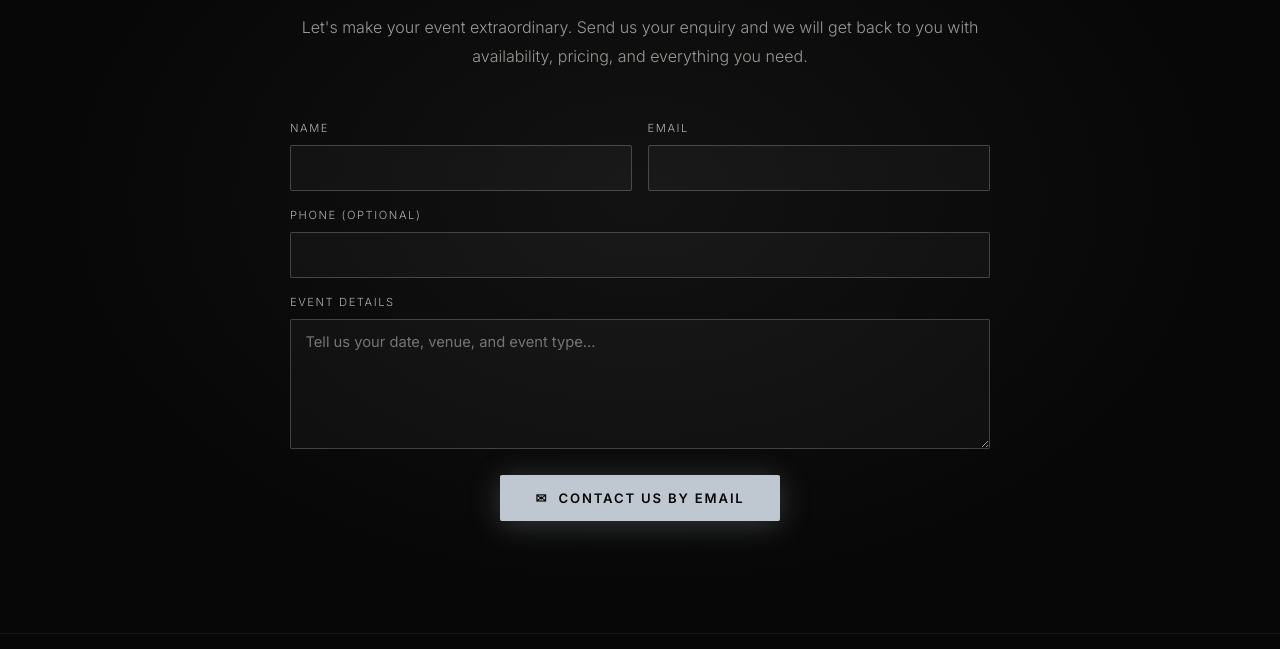
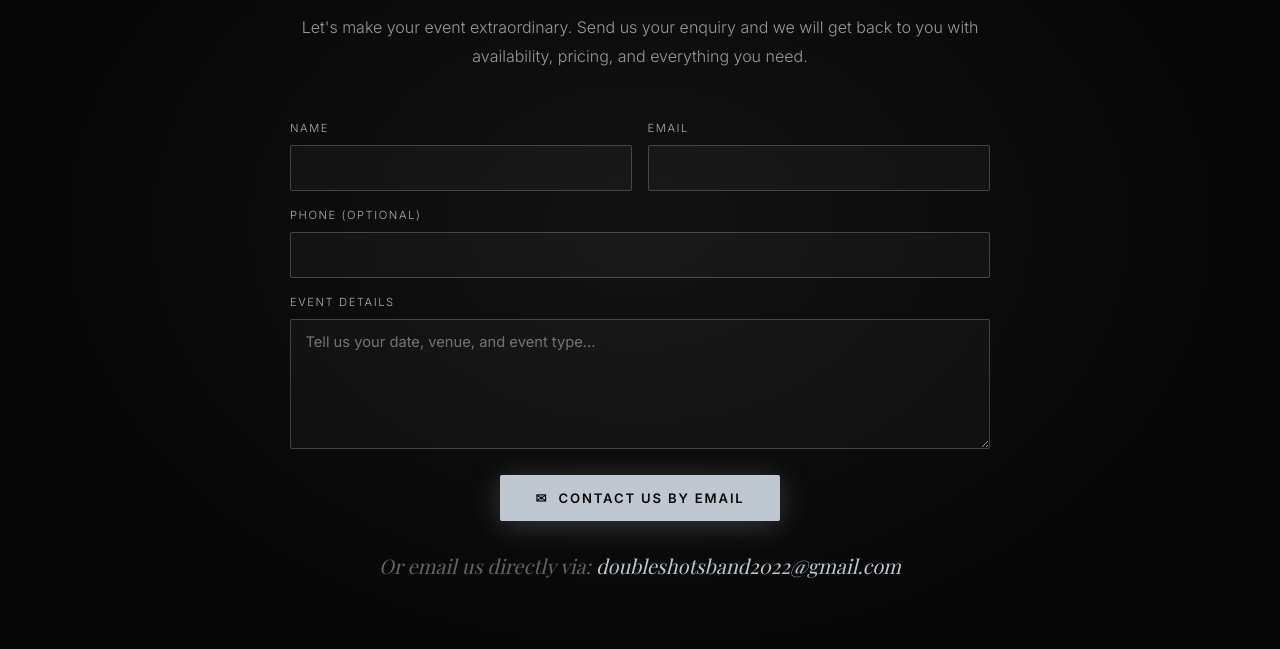
Before and after one commit to alpingtonvolcanic/doubleshots, a plain HTML site: page index.html in a window 1280 px wide. Shown: the part 9797-10446 px from the top of the page. Drawn offline with nearby package versions, Linux system fonts and the light colour scheme; a web font is replaced by a local one.

Commit message:
Add direct contact email line below contact button

```diff
--- a/index.html
+++ b/index.html
@@ -1067,6 +1067,12 @@
       font-style: italic;
       color: rgba(245,240,232,0.4);
       margin-bottom: 0.5rem;
+    }
+
+    .contact-form .contact-email {
+      margin-top: 0.8rem;
+      margin-bottom: 0;
+      text-align: center;
     }
 
     .contact-email a {
@@ -1853,6 +1859,7 @@
           <textarea name="message" id="contactMessage" required placeholder="Tell us your date, venue, and event type..."></textarea>
         </label>
         <button type="button" id="sendEnquiryMailto" class="btn-primary">✉ &nbsp;Contact Us By Email</button>
+        <p class="contact-email">Or email us directly via: <a href="mailto:doubleshotsband2022@gmail.com">doubleshotsband2022@gmail.com</a></p>
       </form>
     </div>
   </section>
```
